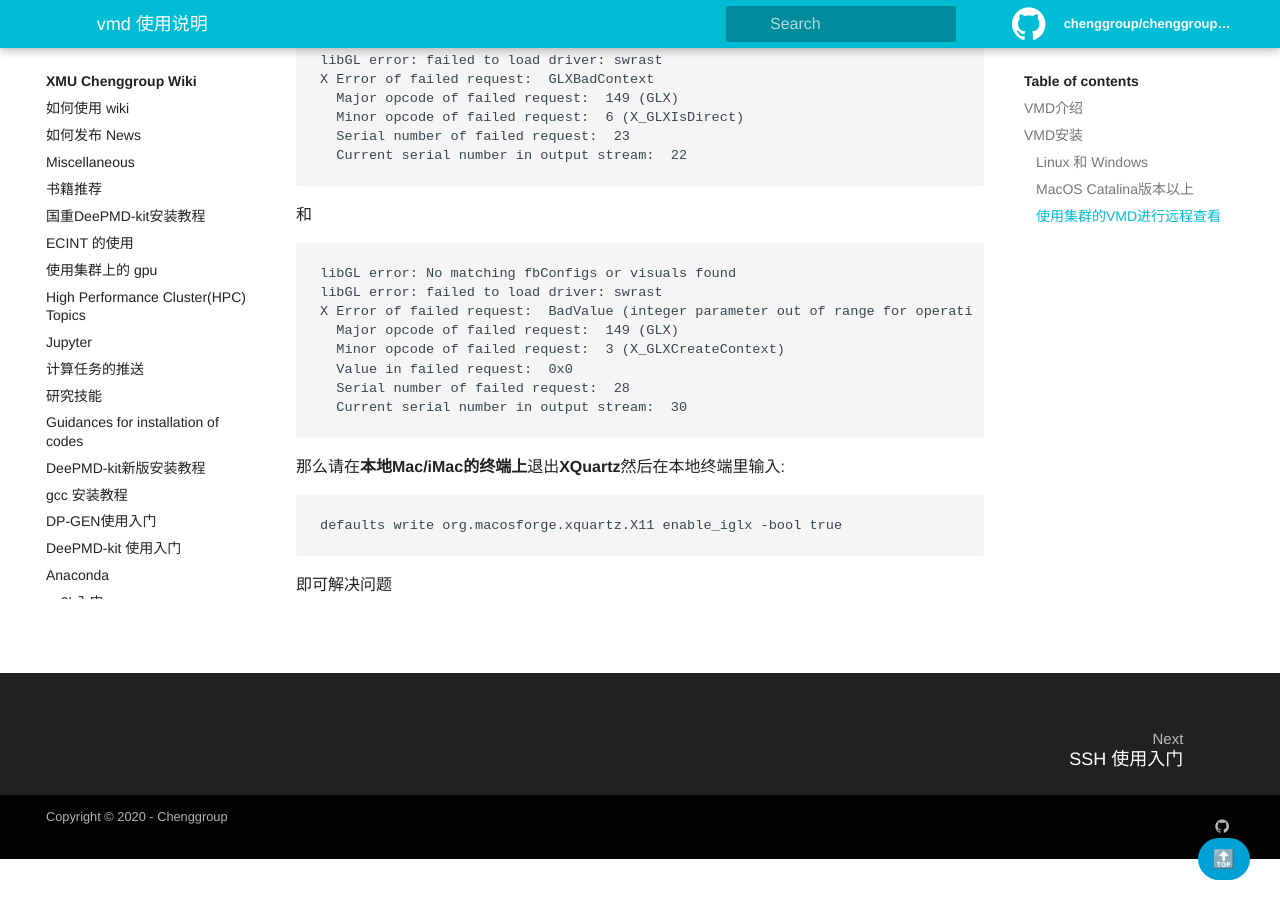
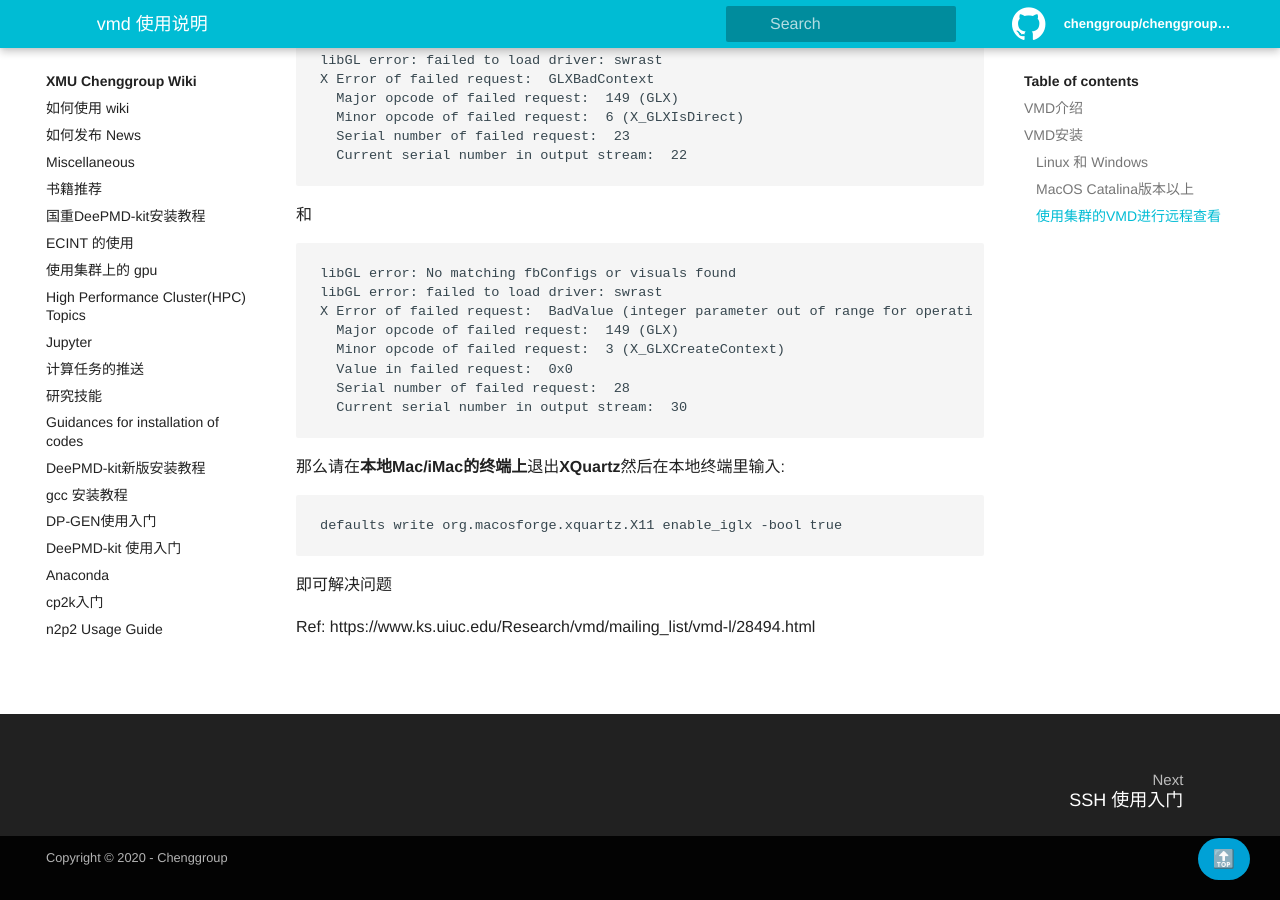
Before and after one commit to chenggroup/chenggroup.github.io, a Jekyll site: the page built from _wiki/softwares_usage/vmd.md, in a window 1280 px wide and 900 px high, scrolled down 1293 px. Built offline with Jekyll 4.4.1, drawn with Linux system fonts in a browser that asks for light colours; some of the changed lines change nothing that is shown.

Commit message:
增加vmd参考链接

````diff
--- a/_wiki/softwares_usage/vmd.md
+++ b/_wiki/softwares_usage/vmd.md
@@ -87,3 +87,5 @@
 ```
 
 即可解决问题
+
+Ref: https://www.ks.uiuc.edu/Research/vmd/mailing_list/vmd-l/28494.html
````
